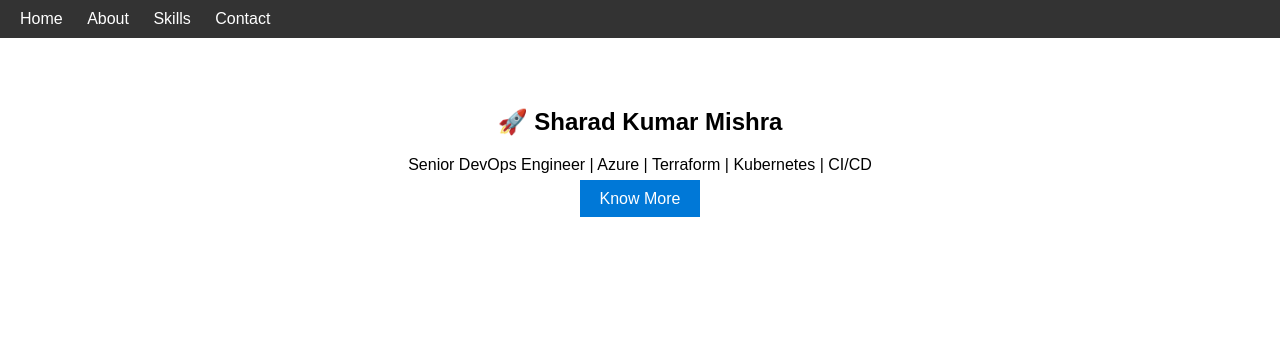
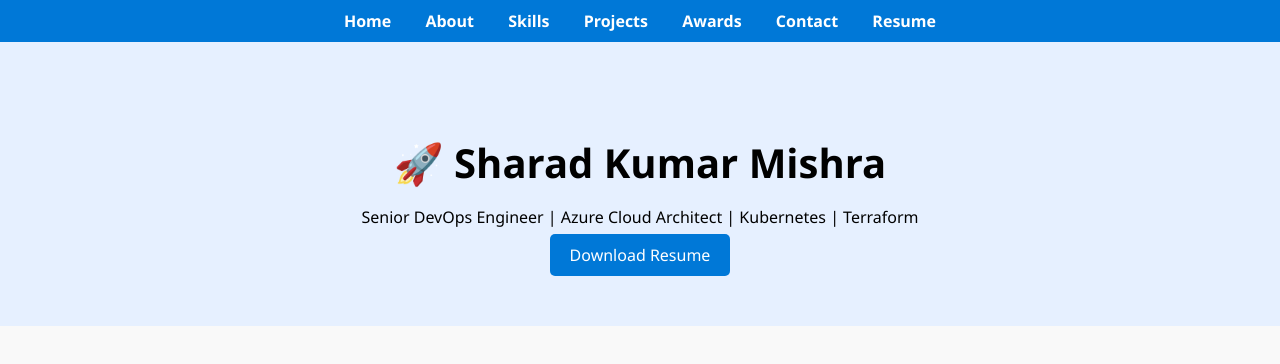
Before and after one commit to sharad977-lgtm/Sharad-DevOps-Portfolio, a plain HTML site: page index.html in a window 1280 px wide. Drawn offline with Linux system fonts and the light colour scheme.

Commit message:
portfolio-2

```diff
--- a/css/style.css
+++ b/css/style.css
@@ -1,6 +1,8 @@
-body { font-family: Arial, sans-serif; margin:0; padding:0; }
-header nav { background:#333; padding:10px; }
-header nav a { color:#fff; margin:0 10px; text-decoration:none; }
-.hero { text-align:center; padding:50px; }
-.btn { background:#0078d7; color:#fff; padding:10px 20px; text-decoration:none; }
-section { padding:20px; }
+body { font-family: 'Segoe UI', sans-serif; margin:0; padding:0; background:#f9f9f9; }
+.navbar { background:#0078d7; padding:10px; text-align:center; }
+.navbar a { color:#fff; margin:0 15px; text-decoration:none; font-weight:bold; }
+.hero { text-align:center; padding:60px; background:#e6f0ff; }
+.hero h1 { font-size:2.5em; margin-bottom:10px; }
+.btn { background:#0078d7; color:#fff; padding:10px 20px; text-decoration:none; border-radius:5px; }
+.skills-grid { display:grid; grid-template-columns:repeat(auto-fit,minmax(200px,1fr)); gap:15px; padding:20px; }
+.card { background:#fff; padding:20px; border-radius:8px; box-shadow:0 2px 5px rgba(0,0,0,0.1); text-align:center; }
--- a/index.html
+++ b/index.html
@@ -7,17 +7,21 @@
 </head>
 <body>
   <header>
-    <nav>
+    <nav class="navbar">
       <a href="index.html">Home</a>
       <a href="about.html">About</a>
       <a href="skills.html">Skills</a>
+      <a href="projects.html">Projects</a>
+      <a href="awards.html">Awards</a>
       <a href="contact.html">Contact</a>
+      <a href="resume.pdf" target="_blank">Resume</a>
     </nav>
   </header>
+
   <section class="hero">
     <h1>🚀 Sharad Kumar Mishra</h1>
-    <p>Senior DevOps Engineer | Azure | Terraform | Kubernetes | CI/CD</p>
-    <a href="about.html" class="btn">Know More</a>
+    <p>Senior DevOps Engineer | Azure Cloud Architect | Kubernetes | Terraform</p>
+    <a href="resume.pdf" class="btn">Download Resume</a>
   </section>
 </body>
 </html>
```
Also changed, not shown: awards.html (added, +9 -0 lines), projects.html (added, +9 -0 lines), skills.html (+10 -8 lines).
